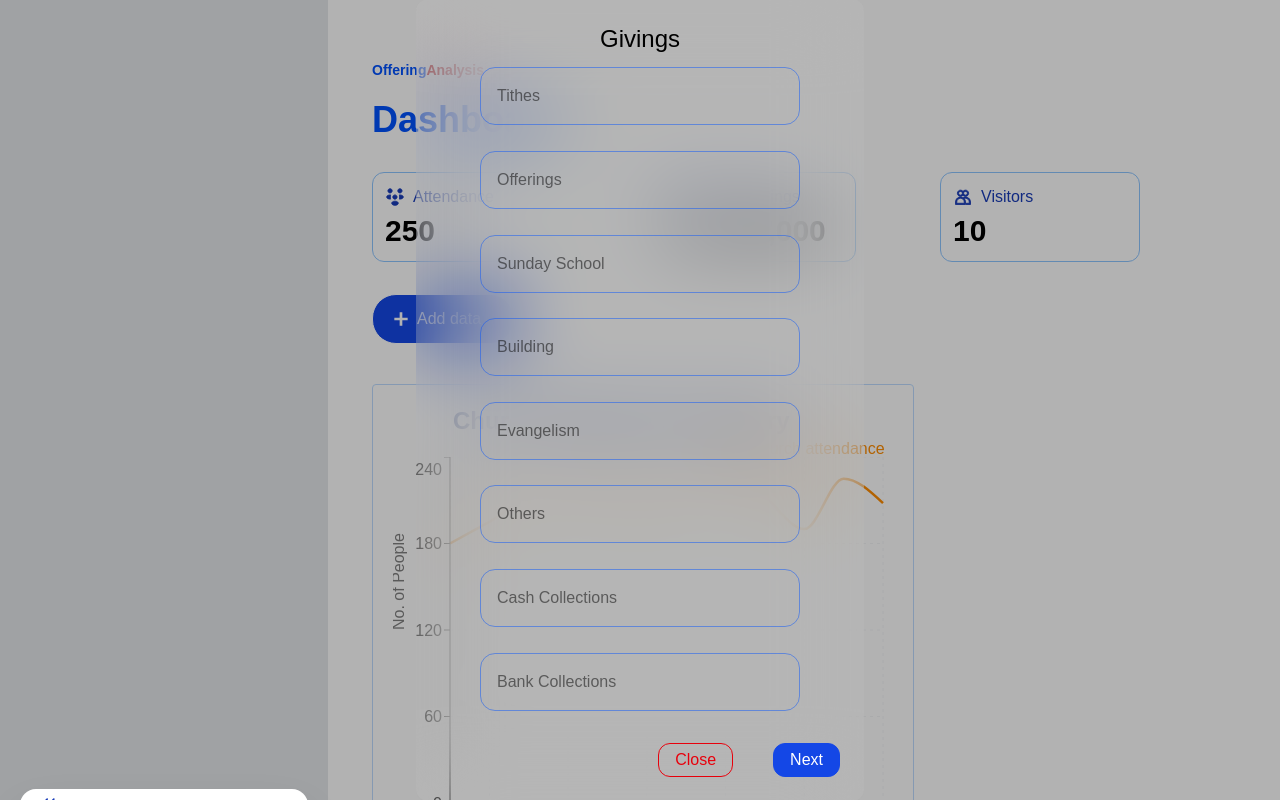
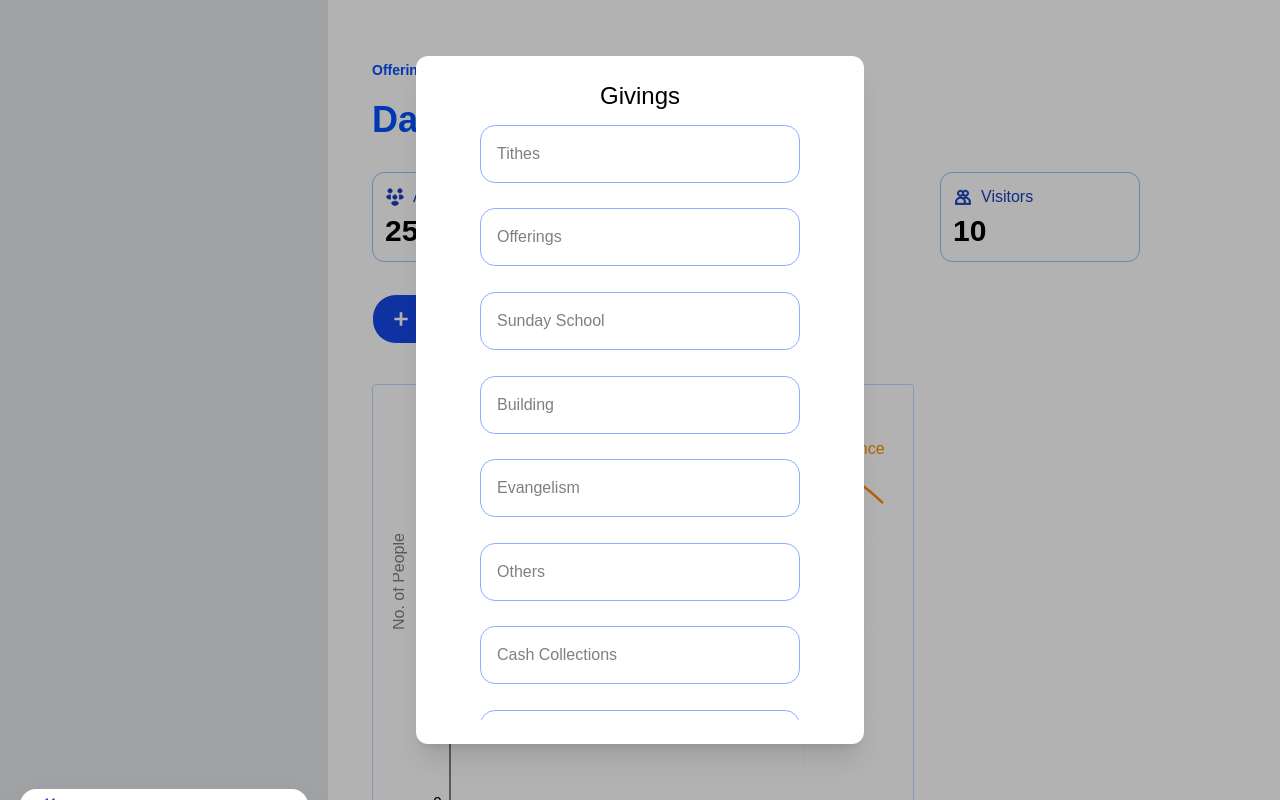
Before and after one commit to SamGombs20/OfferingAnalysisWeb, a Next.js app: page /dashboard in a window 1280 px wide. Both pictures are taken after a click on the button "Add data". Shown: the top 800 px of the page. Built offline with nearby package versions, Linux system fonts and the light colour scheme.

Commit message:
Update:Dialog updates

```diff
--- a/app/components/collect_dialog.tsx
+++ b/app/components/collect_dialog.tsx
@@ -48,7 +48,7 @@ const CollectDataForm: FC<CollectDataFormProps> = ({onClose}) => {
     }
     return (
 
-        <form onSubmit={handleSubmit(handleFormSubmit)}>
+        <form onSubmit={handleSubmit(handleFormSubmit)} className="overflow-y-scroll max-h-[80vh]">
             {slide == 0 && (<div>
                 <p className="text-2xl text-center">Givings</p>
                 <div className="input-div">
@@ -112,7 +112,7 @@ const CollectDataForm: FC<CollectDataFormProps> = ({onClose}) => {
                     </div>
                 </div>
             )}
-            <div className="flex justify-end gap-10 mt-5">
+            <div className="flex justify-end gap-10 mt-5 pr-5">
                 <button onClick={negativeClick} type="button" className="transition-all duration-400 ease-in-out hover:bg-red-600 hover:text-white text-red-600 border rounded-xl py-1 px-4">{slide == 0 ? "Close" : "Back"}</button>
                 <button onClick={positiveClick} type="submit" className="transition-all ease-in-out duration-400 text-white border border-blue-700 rounded-xl py-1 px-4  bg-blue-700 hover:bg-transparent hover:text-blue-700">{slide == 1 ? 'Submit' : 'Next'}</button>
             </div>
--- a/app/dashboard/page.tsx
+++ b/app/dashboard/page.tsx
@@ -81,8 +81,8 @@ const DashboardPage = () => {
     <div className="my-5">
       <Dialog open={open} as="div" className="relative z-10" onClose={() => setOpen(false)}>
         <DialogBackdrop className='fixed inset-0 bg-black/30'/>
-        <div className='fixed inset-0 flex items-center justify-center p-4'>
-            <DialogPanel className="w-full max-w-md rounded-xl bg-white/5 p-6 backdrop-blur-2xl duration-300 ease-out data-closed:transform-[scale(95%)] data-closed:opacity-0">
+        <div className='fixed inset-0 flex z-20 items-center justify-center p-4'>
+            <DialogPanel className="w-full max-w-md rounded-xl bg-white p-6 backdrop-blur-2xl shadow-xl duration-300 ease-out data-closed:transform-[scale(95%)] data-closed:opacity-0 overflow-y-scroll">
               <CollectDataForm onClose={() => setOpen(false)} />
             </DialogPanel>
           </div>
```
